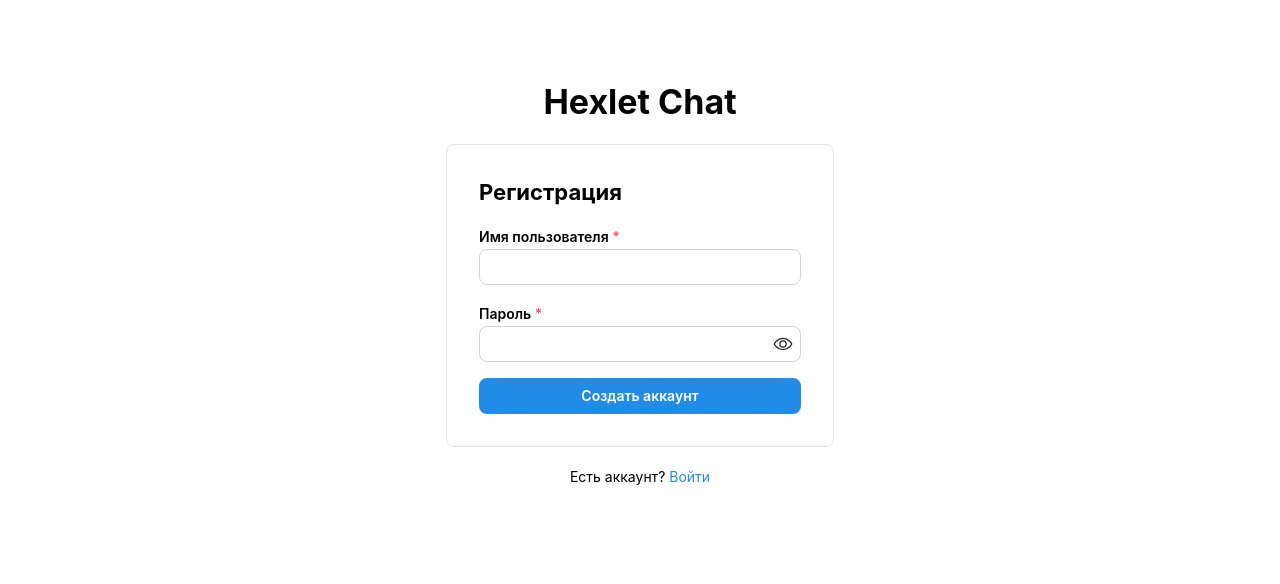
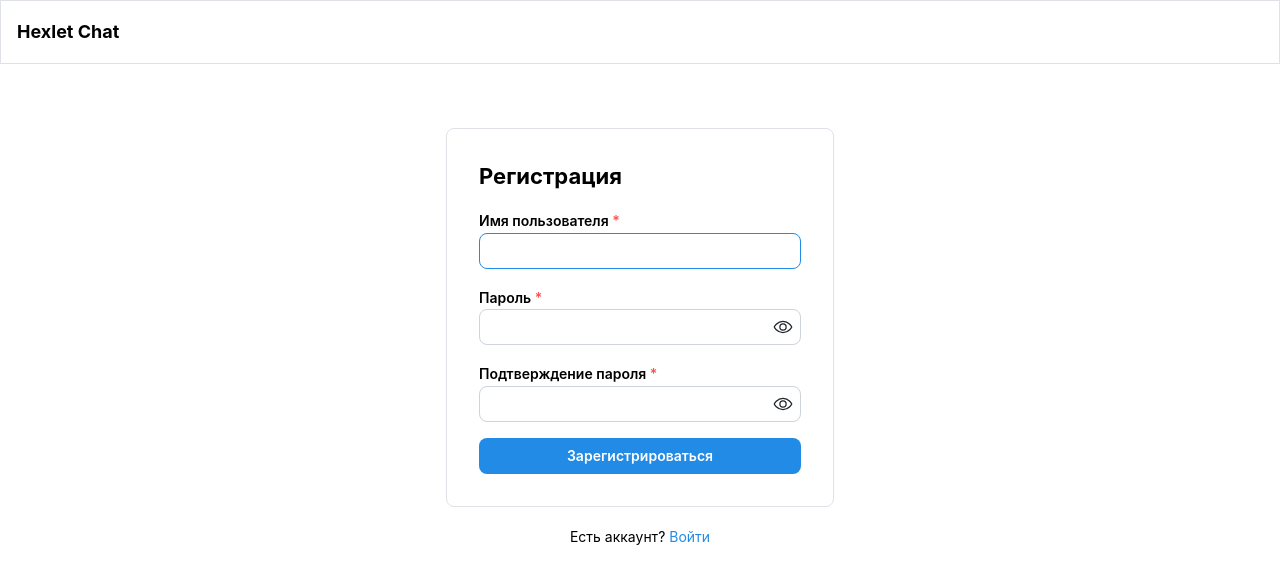
Before and after one commit to 1romang1/frontend-project-12, a React (Vite) app: page /signup in a window 1280 px wide. Shown: the top 584 px of the page. Built offline with nearby package versions, Linux system fonts and the light colour scheme; no server answers.

Commit message:
feat: implement user registration and shared header

```diff
--- a/src/App.jsx
+++ b/src/App.jsx
@@ -1,4 +1,6 @@
-import { Navigate, Route, Routes } from 'react-router-dom';
+import { Paper } from '@mantine/core';
+import { Navigate, Outlet, Route, Routes } from 'react-router-dom';
+import AppHeader from './components/AppHeader.jsx';
 import { useAuthStore } from './store/auth.js';
 import LoginPage from './pages/LoginPage.jsx';
 import SignupPage from './pages/SignupPage.jsx';
@@ -11,13 +13,28 @@ function ProtectedRoute({ children }) {
   return token ? children : <Navigate to="/login" replace />;
 }
 
+function PublicLayout() {
+  return (
+    <>
+      <Paper component="header" h={64} radius={0} withBorder>
+        <AppHeader />
+      </Paper>
+      <main>
+        <Outlet />
+      </main>
+    </>
+  );
+}
+
 export default function App() {
   return (
     <Routes>
       <Route path="/" element={<ProtectedRoute><ChatPage /></ProtectedRoute>} />
-      <Route path="/login" element={<LoginPage />} />
-      <Route path="/signup" element={<SignupPage />} />
-      <Route path="/404" element={<NotFoundPage />} />
+      <Route element={<PublicLayout />}>
+        <Route path="/login" element={<LoginPage />} />
+        <Route path="/signup" element={<SignupPage />} />
+        <Route path="/404" element={<NotFoundPage />} />
+      </Route>
       <Route path="*" element={<Navigate to="/404" replace />} />
     </Routes>
   );
--- /dev/null
+++ b/src/components/AppHeader.jsx
@@ -0,0 +1,30 @@
+import { Anchor, Button, Group, Text } from '@mantine/core';
+import { Link } from 'react-router-dom';
+import { useAuthStore } from '../store/auth.js';
+import useLogout from '../hooks/useLogout.js';
+
+// The same header is used in the chat and on public pages.
+export default function AppHeader({ burger = null }) {
+  const token = useAuthStore((state) => state.token);
+  const username = useAuthStore((state) => state.username);
+  const handleLogout = useLogout();
+
+  return (
+    <Group h="100%" px="md" justify="space-between" wrap="nowrap">
+      <Group gap="sm" wrap="nowrap" style={{ minWidth: 0 }}>
+        {burger}
+        <Anchor component={Link} to="/" c="inherit" fw={700} size="lg" underline="never">
+          Hexlet Chat
+        </Anchor>
+      </Group>
+      {token && (
+        <Group gap="sm" wrap="nowrap">
+          <Text size="sm" visibleFrom="xs" truncate>{username}</Text>
+          <Button type="button" variant="subtle" size="compact-sm" onClick={handleLogout}>
+            Выйти
+          </Button>
+        </Group>
+      )}
+    </Group>
+  );
+}
--- /dev/null
+++ b/src/hooks/useLogout.js
@@ -0,0 +1,17 @@
+import { useQueryClient } from '@tanstack/react-query';
+import { useNavigate } from 'react-router-dom';
+import { useAuthStore } from '../store/auth.js';
+import { useUiStore } from '../store/ui.js';
+
+export default function useLogout() {
+  const navigate = useNavigate();
+  const queryClient = useQueryClient();
+  const logout = useAuthStore((state) => state.logout);
+
+  return () => {
+    logout();
+    useUiStore.setState({ currentChannelId: null, modal: null, modalChannelId: null });
+    queryClient.clear();
+    navigate('/login', { replace: true });
+  };
+}
--- a/src/pages/ChatPage.jsx
+++ b/src/pages/ChatPage.jsx
@@ -1,9 +1,10 @@
 import { useEffect } from 'react';
-import { Alert, AppShell, Box, Burger, Button, Center, Group, Loader, Paper, ScrollArea, Stack, Text, Title } from '@mantine/core';
+import { Alert, AppShell, Box, Burger, Button, Center, Group, Loader, Paper, ScrollArea, Stack, Text } from '@mantine/core';
 import { useDisclosure } from '@mantine/hooks';
-import { useQuery, useQueryClient } from '@tanstack/react-query';
-import { useNavigate } from 'react-router-dom';
+import { useQuery } from '@tanstack/react-query';
+import useLogout from '../hooks/useLogout.js';
 import { api } from '../api/client.js';
+import AppHeader from '../components/AppHeader.jsx';
 import ChannelSidebar from '../components/ChannelSidebar.jsx';
 import MessageComposer from '../components/MessageComposer.jsx';
 import { useAuthStore } from '../store/auth.js';
@@ -13,12 +14,9 @@ import { getDefaultChannelId } from '../utils/channels.js';
 export default function ChatPage() {
   const [mobileOpened, { toggle, close }] = useDisclosure(false);
   const token = useAuthStore((state) => state.token);
-  const username = useAuthStore((state) => state.username);
-  const logout = useAuthStore((state) => state.logout);
   const channelId = useUiStore((state) => state.currentChannelId);
   const selectChannel = useUiStore((state) => state.selectChannel);
-  const navigate = useNavigate();
-  const queryClient = useQueryClient();
+  const handleLogout = useLogout();
   const channelsQuery = useQuery({ queryKey: ['channels'], queryFn: api.channels, enabled: Boolean(token) });
   const messagesQuery = useQuery({ queryKey: ['messages'], queryFn: api.messages, enabled: Boolean(token) });
   const channels = channelsQuery.data ?? [];
@@ -33,13 +31,6 @@ export default function ChatPage() {
   const currentChannel = channels.find(({ id }) => id === channelId);
   const currentMessages = messages.filter((message) => message.channelId === channelId);
 
-  const handleLogout = () => {
-    logout();
-    selectChannel(null);
-    queryClient.clear();
-    navigate('/login', { replace: true });
-  };
-
   return (
     <AppShell
       header={{ height: 64 }}
@@ -47,16 +38,9 @@ export default function ChatPage() {
       padding="md"
     >
       <AppShell.Header>
-        <Group h="100%" px="md" justify="space-between">
-          <Group gap="sm">
-            <Burger opened={mobileOpened} onClick={toggle} hiddenFrom="sm" size="sm" aria-label="Открыть меню" />
-            <Title order={3}>Hexlet Chat</Title>
-          </Group>
-          <Group gap="sm">
-            <Text size="sm" visibleFrom="xs">{username}</Text>
-            <Button variant="subtle" size="compact-sm" onClick={handleLogout}>Выйти</Button>
-          </Group>
-        </Group>
+        <AppHeader burger={(
+          <Burger opened={mobileOpened} onClick={toggle} hiddenFrom="sm" size="sm" aria-label="Открыть меню" />
+        )} />
       </AppShell.Header>
       <AppShell.Navbar p="md">
         <ChannelSidebar channels={channels} onSelect={close} />
--- a/src/pages/LoginPage.jsx
+++ b/src/pages/LoginPage.jsx
@@ -27,9 +27,8 @@ export default function LoginPage() {
   if (token) return <Navigate to="/" replace />;
 
   return (
-    <Container size={420} py={80}>
+    <Container size={420} py={64}>
       <Stack gap="lg">
-        <Title ta="center">Hexlet Chat</Title>
         <Paper withBorder shadow="sm" radius="md" p="xl">
           <form onSubmit={form.onSubmit((values) => mutation.mutate(values))}>
             <Stack>
--- a/src/pages/NotFoundPage.jsx
+++ b/src/pages/NotFoundPage.jsx
@@ -3,7 +3,7 @@ import { Link } from 'react-router-dom';
 
 export default function NotFoundPage() {
   return (
-    <Center h="100dvh">
+    <Center mih="calc(100dvh - 64px)">
       <Stack align="center" gap="md">
         <Title order={1}>404</Title>
         <Text>Страница не найдена</Text>
--- a/src/pages/SignupPage.jsx
+++ b/src/pages/SignupPage.jsx
@@ -4,17 +4,17 @@ import { useMutation } from '@tanstack/react-query';
 import { Link, Navigate, useNavigate } from 'react-router-dom';
 import { api } from '../api/client.js';
 import { useAuthStore } from '../store/auth.js';
+import { toSignupCredentials, validateSignup } from '../utils/signup.js';
 
 export default function SignupPage() {
   const token = useAuthStore((state) => state.token);
   const login = useAuthStore((state) => state.login);
   const navigate = useNavigate();
   const form = useForm({
-    initialValues: { username: '', password: '' },
-    validate: {
-      username: (value) => value.trim().length >= 3 ? null : 'Минимум 3 символа',
-      password: (value) => value.length >= 6 ? null : 'Минимум 6 символов',
-    },
+    mode: 'uncontrolled',
+    initialValues: { username: '', password: '', confirmPassword: '' },
+    validate: validateSignup,
+    validateInputOnBlur: true,
   });
   const mutation = useMutation({
     mutationFn: api.signup,
@@ -22,26 +22,59 @@ export default function SignupPage() {
       login(session);
       navigate('/', { replace: true });
     },
+    onError: (error) => {
+      if (error.status === 409) {
+        form.setFieldError('username', 'Это имя пользователя уже занято');
+      }
+    },
   });
 
   if (token) return <Navigate to="/" replace />;
 
   return (
-    <Container size={420} py={80}>
+    <Container size={420} py={64}>
       <Stack gap="lg">
-        <Title ta="center">Hexlet Chat</Title>
         <Paper withBorder radius="md" p="xl">
-          <form onSubmit={form.onSubmit((values) => mutation.mutate(values))}>
+          <form onSubmit={form.onSubmit((values) => {
+            if (!mutation.isPending) mutation.mutate(toSignupCredentials(values));
+          })}>
             <Stack>
               <Title order={3}>Регистрация</Title>
-              <TextInput label="Имя пользователя" required autoComplete="username" {...form.getInputProps('username')} />
-              <PasswordInput label="Пароль" required autoComplete="new-password" {...form.getInputProps('password')} />
+              <TextInput
+                label="Имя пользователя"
+                required
+                autoFocus
+                autoComplete="username"
+                disabled={mutation.isPending}
+                key={form.key('username')}
+                {...form.getInputProps('username')}
+              />
+              <PasswordInput
+                label="Пароль"
+                required
+                autoComplete="new-password"
+                disabled={mutation.isPending}
+                key={form.key('password')}
+                {...form.getInputProps('password')}
+              />
+              <PasswordInput
+                label="Подтверждение пароля"
+                required
+                autoComplete="new-password"
+                disabled={mutation.isPending}
+                key={form.key('confirmPassword')}
+                {...form.getInputProps('confirmPassword')}
+              />
               {mutation.isError && (
                 <Alert color="red" role="alert">
-                  {mutation.error?.status === 409 ? 'Это имя уже занято' : 'Не удалось зарегистрироваться. Попробуйте ещё раз.'}
+                  {mutation.error?.status === 409
+                    ? 'Пользователь с таким именем уже существует'
+                    : 'Не удалось зарегистрироваться. Проверьте соединение и попробуйте ещё раз.'}
                 </Alert>
               )}
-              <Button type="submit" loading={mutation.isPending}>Создать аккаунт</Button>
+              <Button type="submit" loading={mutation.isPending} fullWidth>
+                Зарегистрироваться
+              </Button>
             </Stack>
           </form>
         </Paper>
--- /dev/null
+++ b/src/utils/signup.js
@@ -0,0 +1,30 @@
+// Client-side validation only. The server remains the final authority.
+export function validateSignup({ username = '', password = '', confirmPassword = '' }) {
+  const errors = {};
+  const normalizedName = username.trim();
+
+  if (!normalizedName) {
+    errors.username = 'Введите имя пользователя';
+  } else if (normalizedName.length < 3 || normalizedName.length > 20) {
+    errors.username = 'Имя пользователя должно содержать от 3 до 20 символов';
+  }
+
+  if (!password) {
+    errors.password = 'Введите пароль';
+  } else if (password.length < 6) {
+    errors.password = 'Пароль должен содержать минимум 6 символов';
+  }
+
+  if (!confirmPassword) {
+    errors.confirmPassword = 'Подтвердите пароль';
+  } else if (password !== confirmPassword) {
+    errors.confirmPassword = 'Пароли не совпадают';
+  }
+
+  return errors;
+}
+
+// Do not send the confirmation field to the API.
+export function toSignupCredentials({ username, password }) {
+  return { username: username.trim(), password };
+}
```
Also changed, not shown: 1 other file (tests, documents, lock files or other folders).
